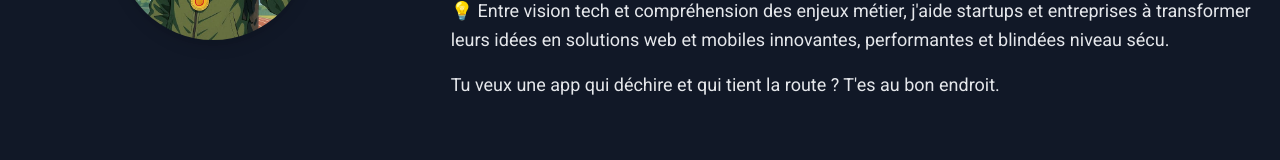
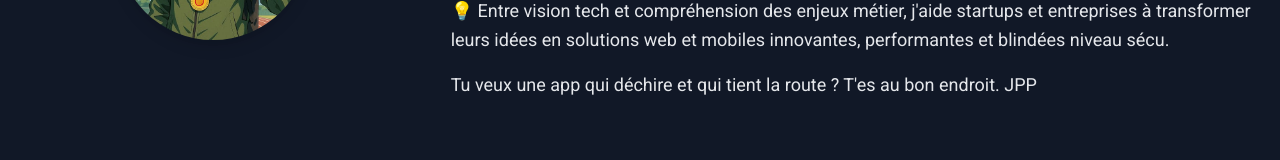
Before and after one commit to Paul-Fridrick/portfolio, an Angular app: page / in a window 1280 px wide. Shown: the part 308-468 px from the top of the page. Built offline with nearby package versions, Linux system fonts and the light colour scheme.

Commit message:
Update presentation text for clarity and engagement

```diff
--- a/src/app/components/presentation/presentation.component.html
+++ b/src/app/components/presentation/presentation.component.html
@@ -27,8 +27,7 @@
         </p>
 
         <p>
-          Tu veux une app qui déchire et qui tient la route ? T'es au bon endroit.
-        </p>
+          Tu veux une app qui déchire et qui tient la route ? T'es au bon endroit. JPP
       </div>
 
       <!-- Bouton/lien CV stylé -->
```
